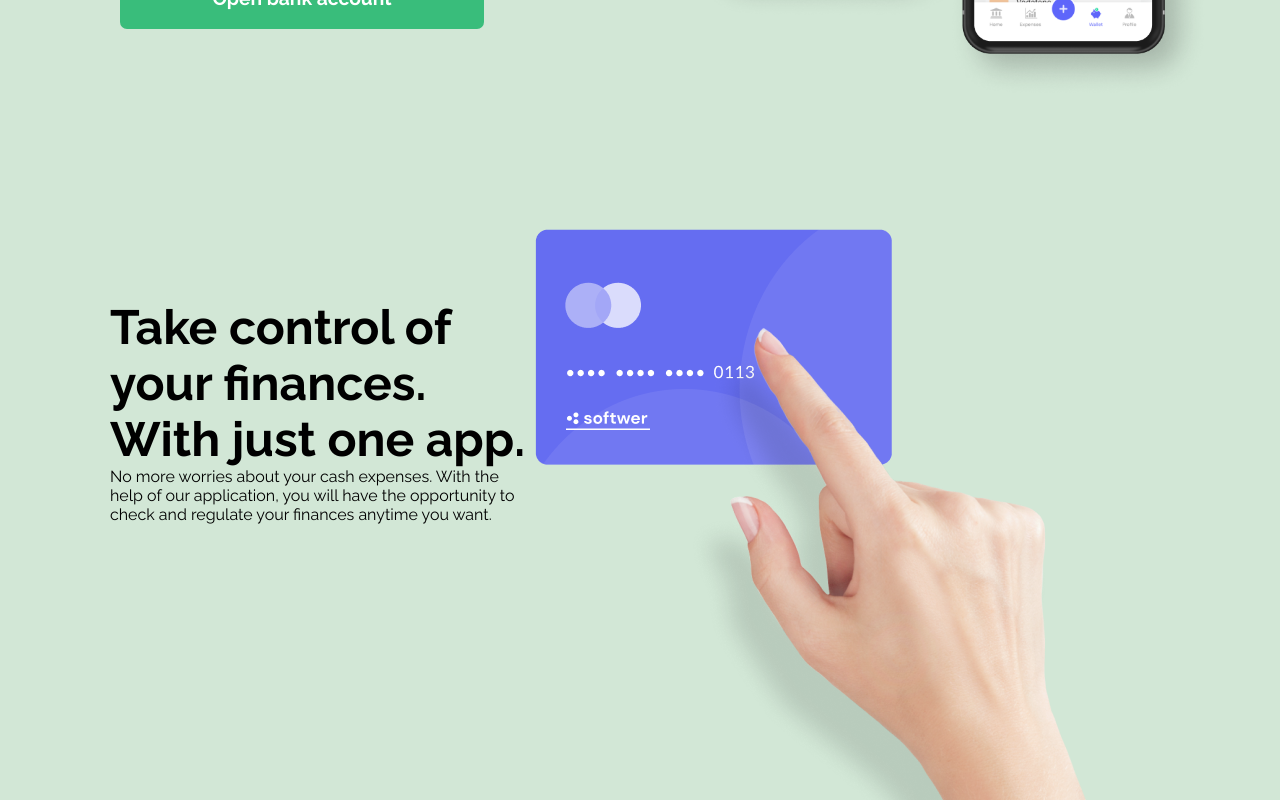
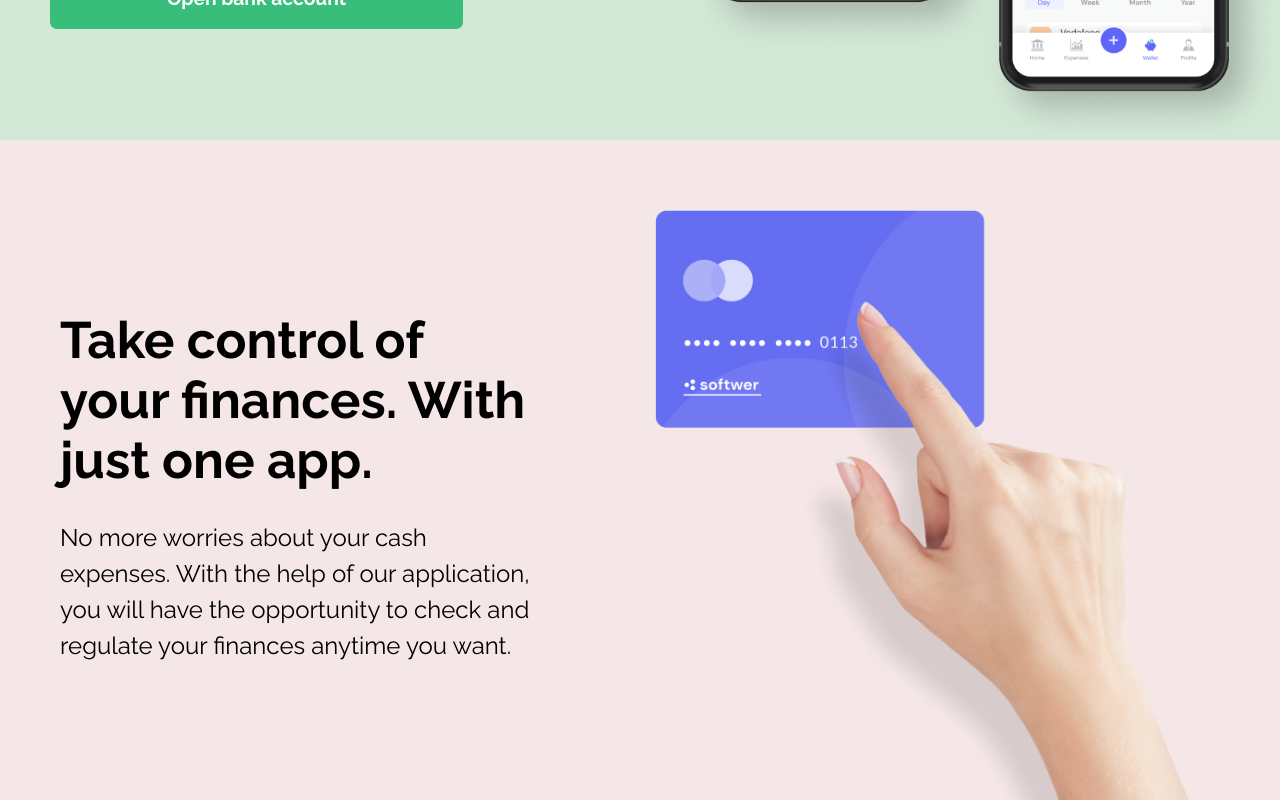
Before and after one commit to Trend20/Softwer, a React (Create React App) app: page / in a window 1280 px wide. Shown: the part 660-1460 px from the top of the page. Built offline with nearby package versions, Linux system fonts and the light colour scheme.

Commit message:
working on the card section

```diff
--- a/src/components/pages/Home/Home.css
+++ b/src/components/pages/Home/Home.css
@@ -1,7 +1,7 @@
 .home-page{
     display: flex;
     width: 100%;
-    padding: 50px 70px;
+    padding: 50px 0px;
     flex-direction: column;
     background: rgb(210, 231, 214);
 }
@@ -125,17 +125,39 @@
 
 .card{
     display: flex;
-    padding: 100px 30px;
     width: 100%;
+    background: rgb(245, 231, 231);
+    padding: 70px 30px;
 }
 
 .card-text{
     display: flex;
     width: 50%;
     flex-direction: column;
-    padding: 70px 10px;
+    padding: 70px 0px;
+    margin-left: 30px;
 }
 
 .card-text h3{
-    font-size: 3rem;
+    font-size: 3.2rem;
+    width: 80%;
+    margin-top: 30px;
 }
+
+.card-description{
+    margin-top: 30px;
+    font-size: 1.5rem;
+    line-height: 1.5;
+    width: 80%;
+}
+
+.card-image{
+    width: 50%;
+    display: flex;
+    justify-content: center;
+    align-items: center;
+}
+
+.card-image img{
+    width: 100%;
+}
--- a/src/components/pages/Home/Home.js
+++ b/src/components/pages/Home/Home.js
@@ -22,7 +22,7 @@ function Home() {
             <div className="card">
                 <div className="card-text">
                     <h3>Take control of your finances. With just one app.</h3>
-                    <p>
+                    <p className="card-description">
                       No more worries about your cash expenses. With the help of our application, you will have the opportunity to check and regulate your finances anytime you want.
                     </p>
                 </div>
```
Also changed, not shown: 1 other file (tests, documents, lock files or other folders).
